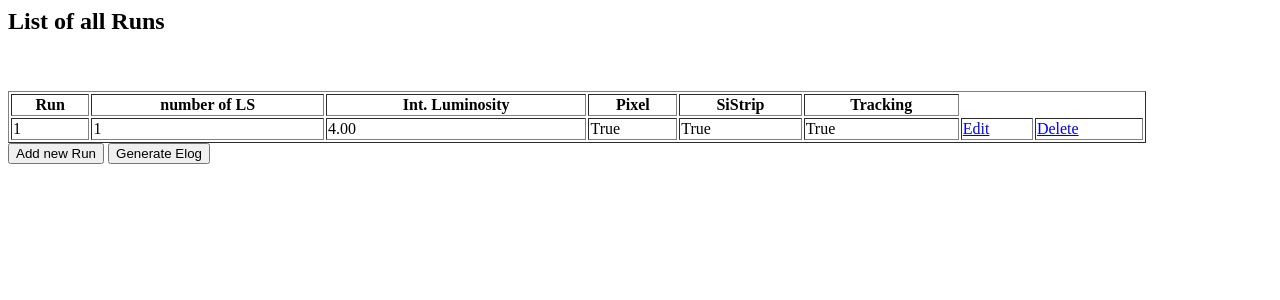
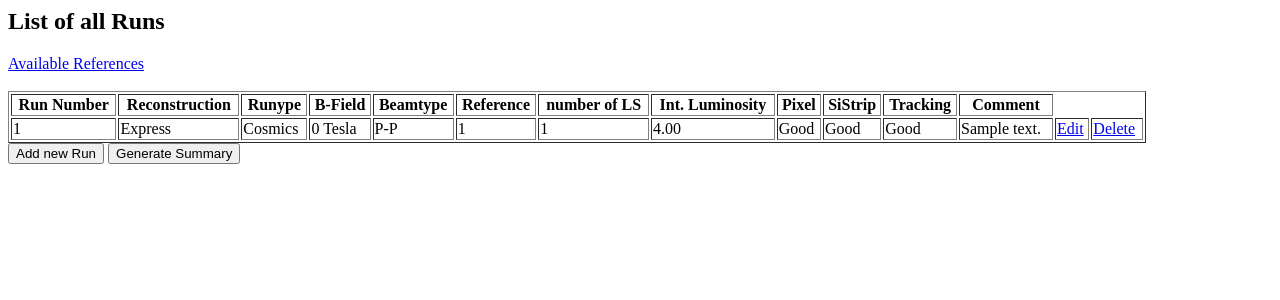
Before and after one commit to CMSTrackerDPG/TkDQMDoctor, a Django app: page / in a window 1280 px wide. Shown: the top 300 px of the page. Run offline with Django 3.2, Linux system fonts and the light colour scheme; tables that the repository leaves empty hold one stand-in row (values such as "Sample post").

Commit message:
done: type part of runinfo, wip: gen.summary

```diff
--- a/certhelper/admin.py
+++ b/certhelper/admin.py
@@ -1,7 +1,7 @@
 from django.contrib import admin
-from .models import RunInfo
-from .models import ReferenceInfo
+from .models import *
 
 # Register your models here.
-admin.site.register(ReferenceInfo)
+admin.site.register(ReferenceRun)
 admin.site.register(RunInfo)
+admin.site.register(Type)
--- a/certhelper/models.py
+++ b/certhelper/models.py
@@ -1,21 +1,39 @@
 from django.db import models
 
 
-class ReferenceInfo(models.Model):
-    type                  = models.CharField(max_length=100)
-    dataset               = models.CharField(max_length=200)
-    reference_run_number  = models.IntegerField()
+class ReferenceRun(models.Model):
+    run_number = models.IntegerField()
+    def __str__(self):
+        return str(self.run_number)
+
+
+class Type(models.Model):
+    RECO_CHOICES      = (('Express','Express'),('Prompt','Prompt'))
+    RUNTYPE_CHOICES   = (('Cosmics','Cosmics'),('Collisions','Collisions'))
+    BFIELD_CHOICES    = (('0 Tesla','0 Tesla'),('3.8 Tesla','3.8 Tesla'))
+    BEAMTYPE_CHOICES  = (('P-P','P-P'),('Hi-P','Hi-P'),('Hi-Hi', 'Hi-Hi'))
+
+    reco                  = models.CharField(max_length=30, choices=RECO_CHOICES)
+    runtype               = models.CharField(max_length=30, choices=RUNTYPE_CHOICES)
+    bfield                = models.CharField(max_length=30, choices=BFIELD_CHOICES)
+    beamtype              = models.CharField(max_length=30, choices=BEAMTYPE_CHOICES)
+    dataset               = models.CharField(max_length=150)
+    class Meta:
+        unique_together = ["reco", "runtype", "bfield", "beamtype", "dataset"]
 
     def __str__(self):
-        return str(str(self.reference_run_number) + " " + self.type)
+        return str(self.reco) + " " + str(self.runtype) + " " + str(self.bfield) + " " + str(self.beamtype) + " | " + str(self.dataset)
 
 
 class RunInfo(models.Model):
-    reference_info        = models.ForeignKey(ReferenceInfo, on_delete=models.CASCADE, related_name='runinfos')
+    GOOD_BAD_CHOICES  = (('Good','Good'),('Bad','Bad'))
+
+    type                  = models.ForeignKey(Type)
+    reference             = models.ForeignKey(ReferenceRun)
     run_number            = models.IntegerField()
     number_of_ls          = models.IntegerField()
     integrated_luminosity = models.DecimalField(max_digits=20, decimal_places=2)
-    pixel                 = models.BooleanField()
-    sistrip               = models.BooleanField()
-    tracking              = models.BooleanField()
+    pixel                 = models.CharField(max_length=4, choices=GOOD_BAD_CHOICES)
+    sistrip               = models.CharField(max_length=4, choices=GOOD_BAD_CHOICES)
+    tracking              = models.CharField(max_length=4, choices=GOOD_BAD_CHOICES)
     comment               = models.TextField()
--- a/certhelper/templates/certhelper/list.html
+++ b/certhelper/templates/certhelper/list.html
@@ -1,4 +1,7 @@
 <h2>List of all Runs</h2>
+
+
+<a href="{% url 'certhelper:references' %}">Available References</a>
 
 </br></br>
 <!-- Table -->
@@ -6,22 +9,34 @@
 
 <table border="1" width="90%">
     <tr>
-        <th>Run</th>
+        <th>Run Number</th>
+        <th>Reconstruction</th>
+        <th>Runype</th>
+        <th>B-Field</th>
+        <th>Beamtype</th>
+        <th>Reference</th>
         <th>number of LS</th>
         <th>Int. Luminosity</th>
         <th>Pixel</th>
         <th>SiStrip</th>
         <th>Tracking</th>
+        <th>Comment</th>
     </tr>
 
     {% for runinfo in list %}
     <tr>
         <td>{{runinfo.run_number }}</td>
+        <td>{{runinfo.type.reco }}</td>
+        <td>{{runinfo.type.runtype }}</td>
+        <td>{{runinfo.type.bfield }}</td>
+        <td>{{runinfo.type.beamtype }}</td>
+        <td>{{runinfo.reference }}</td>
         <td>{{runinfo.number_of_ls}}</td>
         <td>{{runinfo.integrated_luminosity}}</td>
         <td>{{runinfo.pixel}}</td>
         <td>{{runinfo.sistrip}}</td>
         <td>{{runinfo.tracking}}</td>
+        <td>{{runinfo.comment}}</td>
         <td><a href="{% url 'certhelper:update' runinfo.id %}">Edit</a></td>
         <td><a href="{% url 'certhelper:delete' runinfo.id %}">Delete</a></td>
     </tr>
@@ -31,6 +46,6 @@
 <!-- Probably best way is to have a query to the db -->
 </table>
 <input type="button" onclick="location.href={% url 'certhelper:create' %};" value="Add new Run"/>
-<input type="button" onclick="location.href='#'" value="Generate Elog"/>
+<input type="button" onclick="location.href={% url 'certhelper:summary' %};" value="Generate Summary"/>
 
 </div>
--- a/certhelper/urls.py
+++ b/certhelper/urls.py
@@ -6,9 +6,11 @@ app_name = 'certhelper'
 urlpatterns = [
     # url(r'^$', views.index, name='index'),
     url(r'^$', views.ListRuns.as_view(), name='list'),
+    url(r'^summary/$', views.SummaryView.as_view(), name='summary'),
     url(r'^references/$', views.ListBlocks.as_view(), name='references'),
+    url(r'^create/$', views.CreateRun.as_view(), name='create'),
+    url(r'^createtype/$', views.CreateType.as_view(), name='createtype'),
 
-    url(r'^create/$', views.CreateRun.as_view(), name='create'),
     url(r'^(?P<pk>[0-9]+)/update/$', views.UpdateRun.as_view(), name='update'),
     url(r'^(?P<pk>[0-9]+)/delete/$', views.DeleteRun.as_view(), name='delete'),
 ]
--- a/certhelper/views.py
+++ b/certhelper/views.py
@@ -5,11 +5,8 @@ from django.views import generic
 from django.http import HttpResponseRedirect
 from django.views.generic.edit import FormView
 
-from .models import RunInfo
-from .forms import RunInfoForm
-
-from .models import ReferenceInfo
-from .forms import ReferenceInfoForm
+from .models import *
+from .forms import *
 
 def index(request):
     return render(request, 'certhelper/index.html')
@@ -25,14 +22,14 @@ class ListRuns(generic.ListView):
     context_object_name = 'list'
 
     def get_queryset(self):
-        return RunInfo.objects.all()
+        return RunInfo.objects.all().order_by('run_number')
 
 class ListBlocks(generic.ListView):
     template_name = 'certhelper/references.html'
     context_object_name = 'references'
 
     def get_queryset(self):
-        return ReferenceInfo.objects.all()
+        return ReferenceRun.objects.all()
 
 class UpdateRun(generic.UpdateView):
     model = RunInfo
@@ -45,3 +42,17 @@ class DeleteRun(generic.DeleteView):
     form_class = RunInfoForm
     success_url = '/'
     template_name_suffix = '_delete_form'
+
+
+class CreateType(generic.CreateView):
+    model = Type
+    form_class = TypeForm
+    template_name_suffix = '_form'
+    success_url = '/create'
+
+class SummaryView(generic.ListView):
+    template_name = 'certhelper/summary.html'
+    context_object_name = 'runs'
+
+    def get_queryset(self):
+        return RunInfo.objects.all()
```
Also changed, not shown: certhelper/forms.py (+11 -8 lines), certhelper/templates/certhelper/references.html (+8 -20 lines), certhelper/templates/certhelper/runinfo_update_form.html (+5 -4 lines), certhelper/templates/certhelper/summary.html (added, +29 -0 lines), certhelper/templates/certhelper/type_form.html (renamed from dqmsite/wsgi.py, +8 -15 lines), certhelper/migrations/0001_initial.py.
